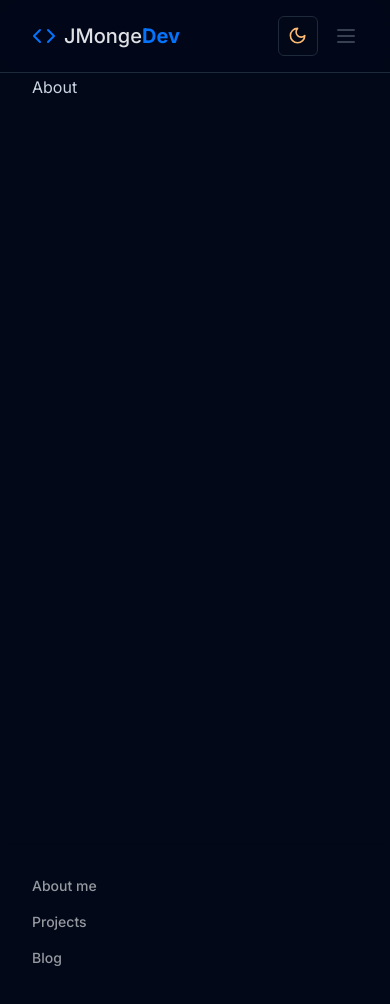
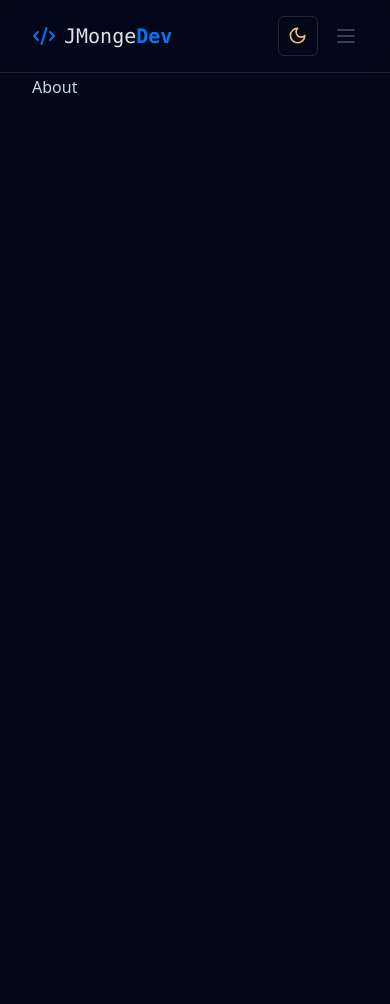
Before and after one commit to jesusmongedev/next13-blog-demo, a Next.js app: page /about in a window 390 px wide. Shown: the top 1004 px of the page. After the commit the page ends 844 px from the top, so only its background shows below. Built offline with nearby package versions, Linux system fonts and the light colour scheme.

Commit message:
[UPD] Transitions to menu navbar use system ui font new Loco icon and mono font conditional style using cn util

```diff
--- a/src/app/layout.tsx
+++ b/src/app/layout.tsx
@@ -1,10 +1,7 @@
 import Navbar from '@/components/Navbar'
 import './globals.css'
 import type { Metadata } from 'next'
-import { Inter } from 'next/font/google'
 import Providers from './providers'
-
-const inter = Inter({ subsets: ['latin'] })
 
 export const metadata: Metadata = {
   title: "Jesus' Blog",
@@ -18,7 +15,7 @@ export default function RootLayout ({
 }) {
   return (
     <html lang='en' className='dark' style={{ colorScheme: 'dark' }}>
-      <body className={`${inter.className} scrollbar-thin scrollbar-thumb-gray-900 scrollbar-track-white/90`}>
+      <body className='scrollbar-thin scrollbar-thumb-gray-900 scrollbar-track-white/90'>
         <Providers>
           <Navbar />
           <main className='px-8 md:px-6 prose prose-base md:prose-xl prose-slate dark:prose-invert mx-auto'>
--- a/src/components/Logo.tsx
+++ b/src/components/Logo.tsx
@@ -1,6 +1,6 @@
 import { SITE } from '@/config/site'
 import { cn } from '@/lib/utils'
-import { CodeIcon } from 'lucide-react'
+import { Code2 } from 'lucide-react'
 import Link from 'next/link'
 import React from 'react'
 
@@ -16,8 +16,8 @@ function Logo ({ hideTitle }: LogoProps) {
       href='/'
       className='text-foreground/90 hover:text-foreground/80 nav-link flex items-center space-x-2 '
     >
-      <CodeIcon className='text-primary' />
-      <span className={cn(hideTitle ? 'hidden sm:inline-block' : '')}>
+      <Code2 className='text-primary' />
+      <span className={cn('font-mono', hideTitle ? 'hidden sm:inline-block' : '')}>
         {firstPart}<span className='text-primary font-bold'>{secondPart}</span>
       </span>
     </Link>
--- a/src/components/Navbar.tsx
+++ b/src/components/Navbar.tsx
@@ -59,10 +59,12 @@ function Navbar () {
           </button>
           <MobileNav
             className={cn(
-              'md:hidden fixed inset-0 top-[73px] z-50 grid h-[calc(100vh-4rem)] grid-flow-row auto-rows-max overflow-auto p-6 pb-32 shadow-md bg-background transition-all animate-slide-in-from-bottom-80',
+              'md:hidden fixed h-[calc(100vh-73px)] z-50 grid grid-flow-row auto-rows-max overflow-auto p-6 shadow-md pb-32 transition-all duration-300',
               {
-                'top-[100vh]': !showMobileMenu
-              }
+                'inset-0 bg-background': showMobileMenu,
+                'left-[-100%]': !showMobileMenu
+              },
+              'top-[73px]'
             )}
             items={mainNavItems}
             toggleMobileMenu={toggleMobileMenu}
--- a/src/components/Socials.tsx
+++ b/src/components/Socials.tsx
@@ -3,6 +3,7 @@ import LinkButton from './LinkButton'
 import { GithubIcon, LinkedinIcon, TwitterIcon, SendIcon } from 'lucide-react'
 import { SocialMedia } from '@/types'
 import { ReactNode } from 'react'
+import { cn } from '@/lib/utils'
 
 interface SocialProps {
     centered?: boolean
@@ -29,7 +30,9 @@ function Socials ({ centered }: SocialProps) {
         <LinkButton
           key={social.name}
           href={social.href}
-          className={`link p-2 hover:rotate-6 sm:p-1 ${idx === 0 ? 'xs:pl-0' : ''}`}
+          className={cn('link p-2 hover:rotate-6 sm:p-1', {
+            'pl-0': idx === 0
+          })}
           title={social.linkTitle}
           ariaLabel='social'
           disabled={false}
```
